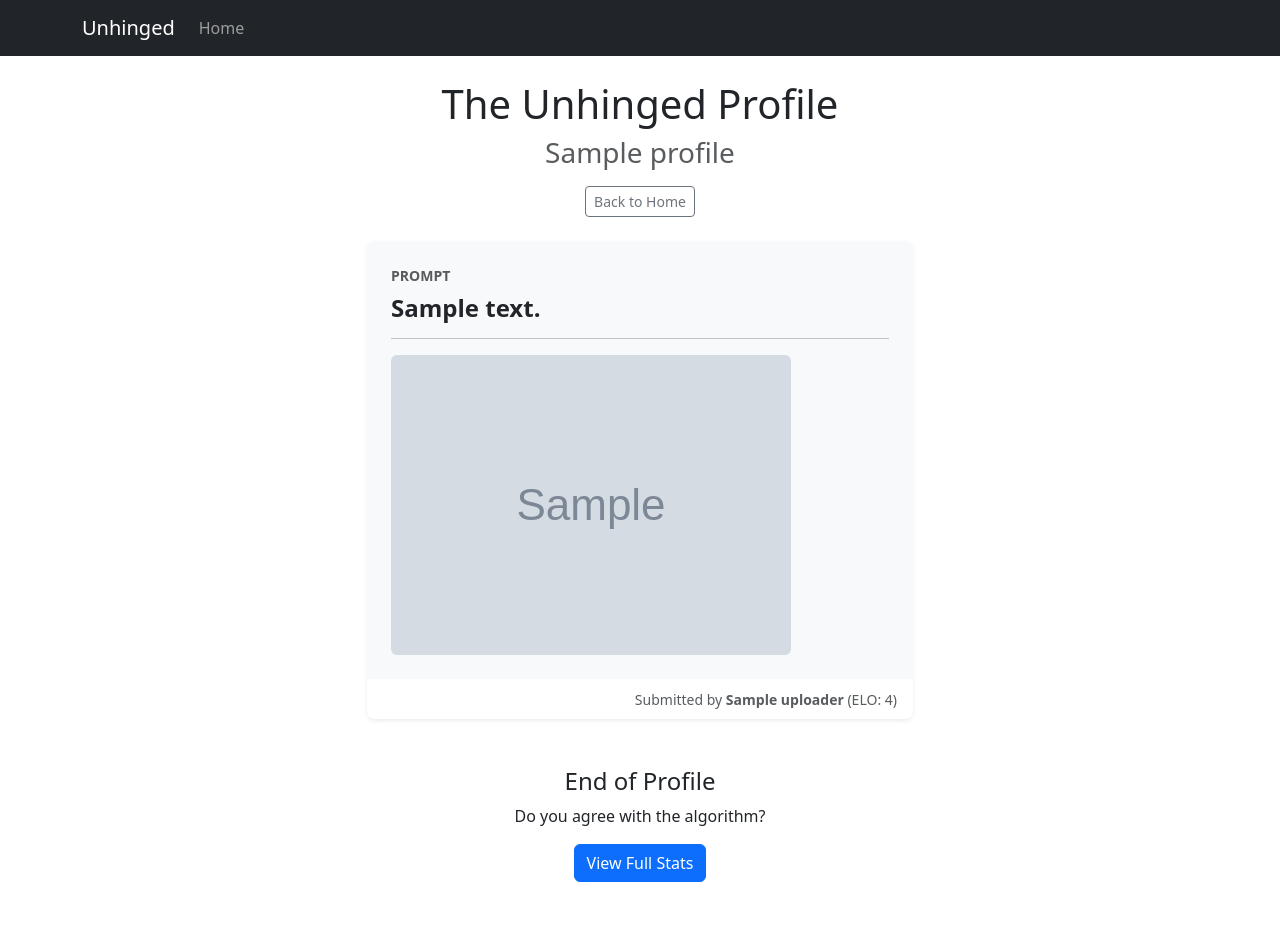
After one commit to sveinrou/unhinged, a Django app: template templates/final_results.html in a window 1280 px wide. The commit adds this page. Run offline with Django 5.2, Linux system fonts and the light colour scheme; tables that the repository leaves empty hold one stand-in row (values such as "Sample post"); the template is opened without the code that fills it: values that come from a table or form of the project are taken from there, most other values are stand-ins (such as "Sample title", 1, 10 or a date in 2020); grey boxes marked "Sample" are stand-in pictures.

Commit message:
Add final page

```diff
--- a/core/urls.py
+++ b/core/urls.py
@@ -9,4 +9,5 @@ urlpatterns = [
     path('profile/<int:profile_id>/upload/prompt/', views.upload_prompt_card, name='upload_prompt_card'),
     path('profile/<int:profile_id>/rank/<str:card_type>/', views.rank_cards, name='rank_cards'),
     path('profile/<int:profile_id>/stats/', views.stats, name='stats'),
+    path('profile/<int:profile_id>/results/', views.final_results, name='final_results'),
 ]
--- /dev/null
+++ b/templates/final_results.html
@@ -0,0 +1,61 @@
+{% extends "base.html" %}
+
+{% block content %}
+<div class="row mt-4 mb-5">
+  <div class="col-md-6 mx-auto">
+    <div class="text-center mb-4">
+      <h1>The Unhinged Profile</h1>
+      <h3 class="text-muted">{{ profile.name }}</h3>
+      <a href="{% url 'profile_home' profile.id %}" class="btn btn-outline-secondary btn-sm mt-2">Back to Home</a>
+    </div>
+
+    <div class="profile-feed">
+      {% for card in final_list %}
+        <div class="card mb-4 shadow-sm border-0 rounded-3 overflow-hidden">
+            {% if card.prompt %}
+                <!-- Prompt Card Style -->
+                 <div class="card-body bg-light p-4">
+                    <p class="text-muted small fw-bold text-uppercase mb-2">Prompt</p>
+                    <h4 class="fw-bold mb-3">{{ card.prompt.text }}</h4>
+                    <hr>
+                    {% if card.image %}
+                        <img src="{{ card.image.url }}" class="img-fluid rounded" alt="Prompt Answer Image">
+                    {% else %}
+                        <p class="fs-4 fst-italic mb-0">"{{ card.answer }}"</p>
+                    {% endif %}
+                 </div>
+            {% else %}
+                <!-- Photo Card Style -->
+                {% if card.image %}
+                    <img src="{{ card.image.url }}" class="card-img-top" alt="Profile Photo">
+                {% endif %}
+                 {# Only show caption if it exists, though we removed it for photo cards earlier, good to be safe #}
+                {% if card.answer %}
+                <div class="card-body">
+                    <p class="card-text">{{ card.answer }}</p>
+                </div>
+                {% endif %}
+            {% endif %}
+
+            <div class="card-footer bg-white border-top-0 text-end">
+                <small class="text-muted">
+                    Submitted by <strong>{{ card.uploader.name|default:"Anonymous" }}</strong>
+                    (ELO: {{ card.elo_rating|stringformat:".0f" }})
+                </small>
+            </div>
+        </div>
+      {% empty %}
+        <div class="alert alert-info text-center">
+            Not enough cards ranked to generate a profile! Go vote some more.
+        </div>
+      {% endfor %}
+    </div>
+
+    <div class="text-center mt-5">
+        <h4>End of Profile</h4>
+        <p>Do you agree with the algorithm?</p>
+        <a href="{% url 'stats' profile.id %}" class="btn btn-primary">View Full Stats</a>
+    </div>
+  </div>
+</div>
+{% endblock %}
--- a/templates/profile_home.html
+++ b/templates/profile_home.html
@@ -24,6 +24,7 @@
     <h3>Results</h3>
     <div class="d-grid gap-3 col-md-6 mx-auto">
         <a href="{% url 'stats' profile.id %}" class="btn btn-info btn-lg text-white">View Stats & Rankings</a>
+        <a href="{% url 'final_results' profile.id %}" class="btn btn-success btn-lg">Generate Final Profile</a>
     </div>
   </div>
 </div>
```
Also changed, not shown: core/views.py (+28 -0 lines).
